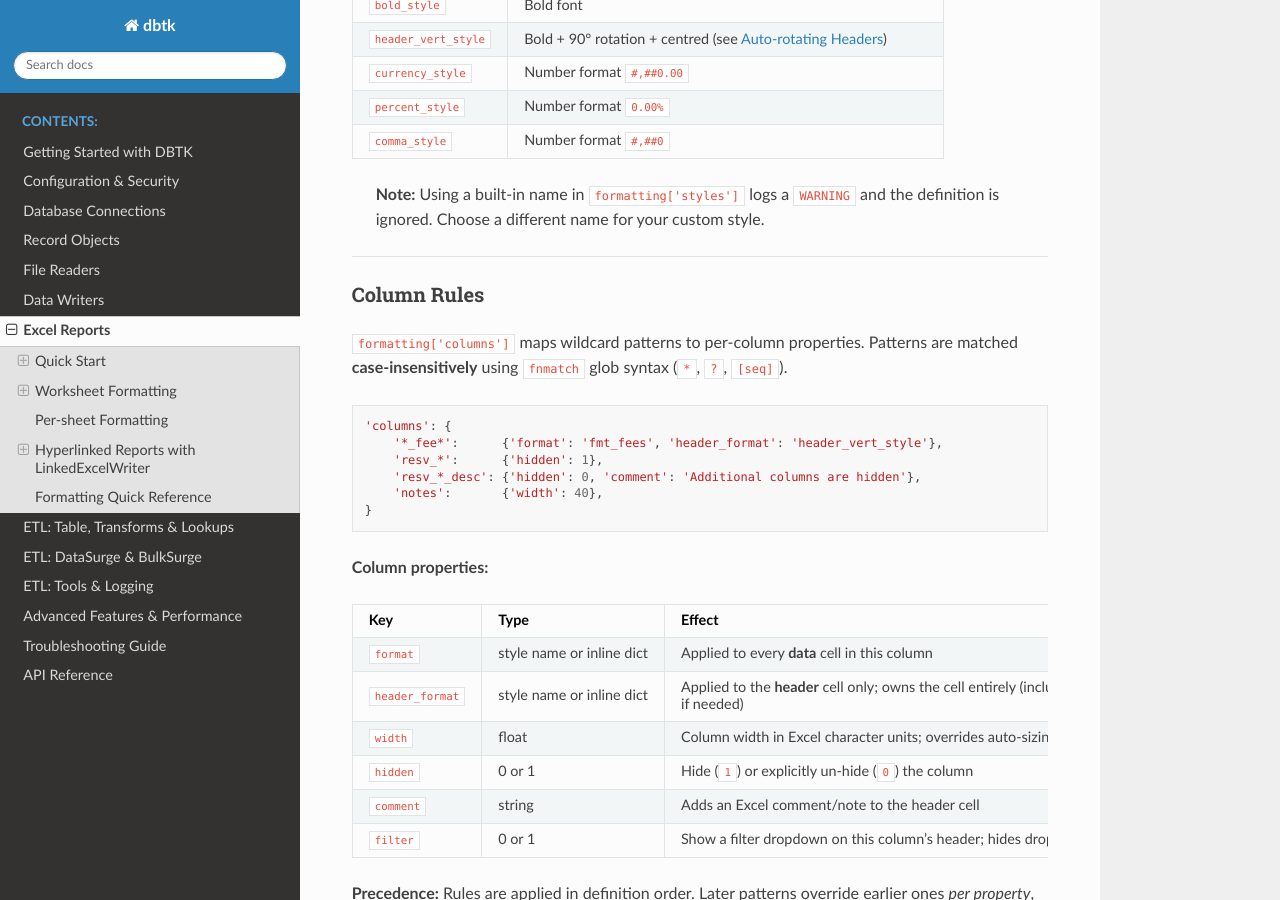
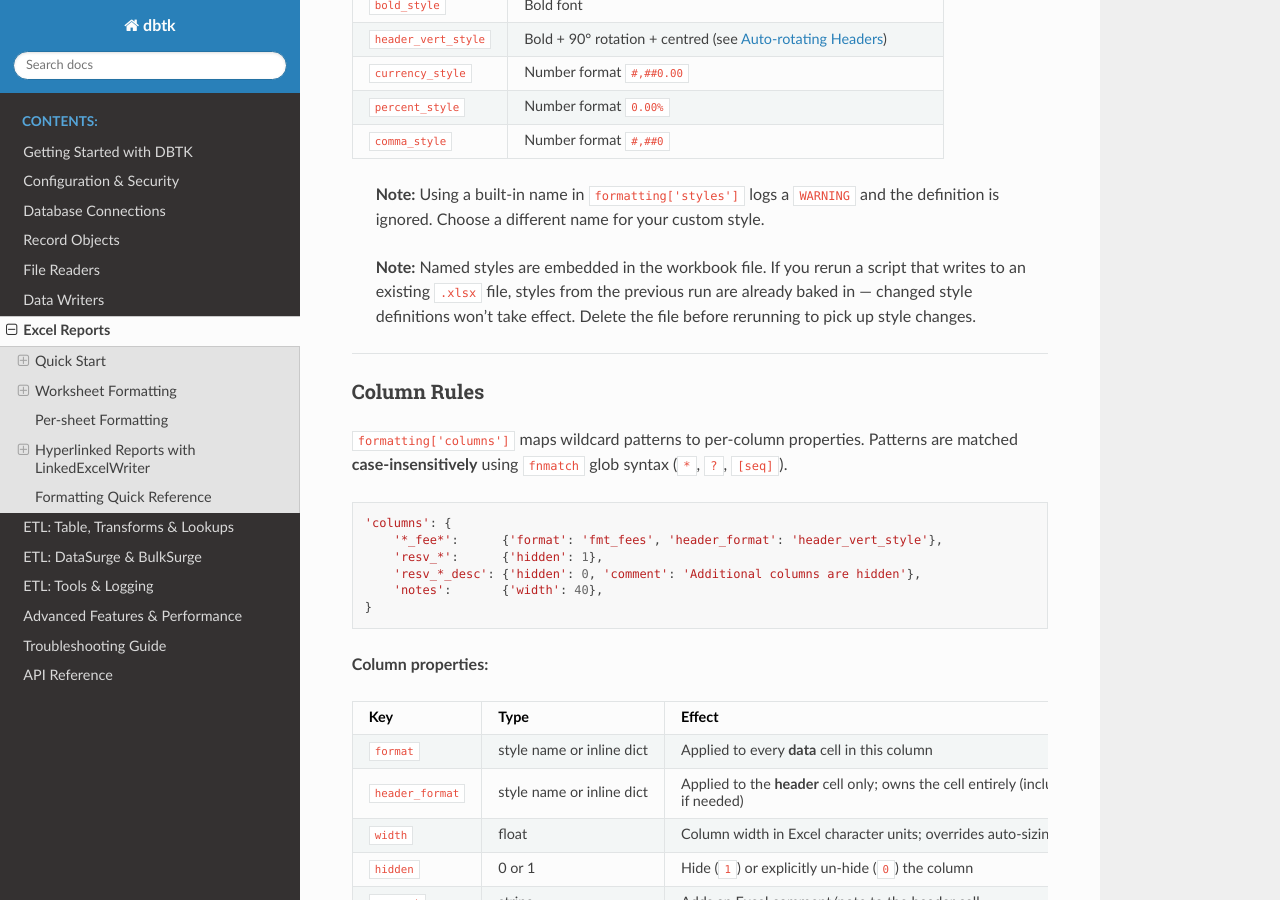
Before and after one commit to scottrbailey/dbtk, a Sphinx documentation site: the page built from docs/06b-excel.md, in a window 1280 px wide and 900 px high, scrolled down 2258 px. Built offline with Sphinx 7.4.7 and the Read the Docs theme 3.1.0, drawn with Linux system fonts in a browser that asks for light colours.

Commit message:
Note that stale styles persist in existing workbooks; delete file to reset
https://claude.ai/code/session_019D8X7HCm4ZHrvBEETb5xMm

```diff
--- a/docs/06b-excel.md
+++ b/docs/06b-excel.md
@@ -99,6 +99,8 @@ The following styles are registered on every workbook and can be used directly b
 | `comma_style` | Number format `#,##0` |
 
 > **Note:** Using a built-in name in `formatting['styles']` logs a `WARNING` and the definition is ignored. Choose a different name for your custom style.
+
+> **Note:** Named styles are embedded in the workbook file. If you rerun a script that writes to an existing `.xlsx` file, styles from the previous run are already baked in — changed style definitions won't take effect. Delete the file before rerunning to pick up style changes.
 
 ---
 
```
